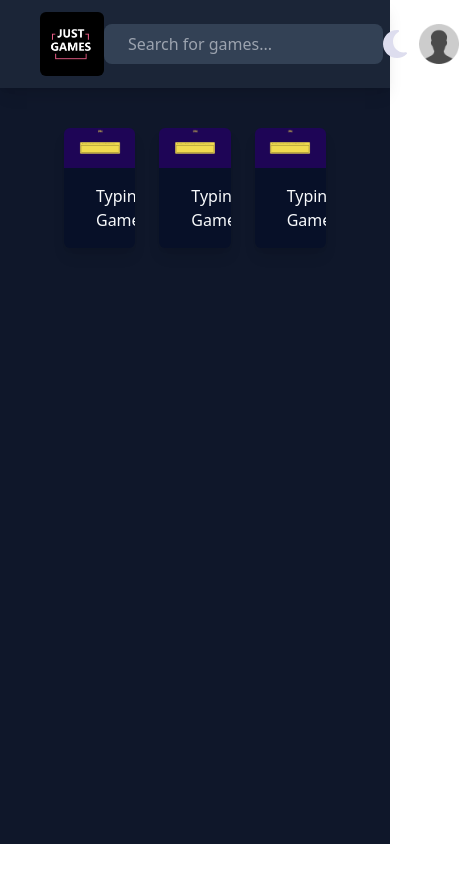
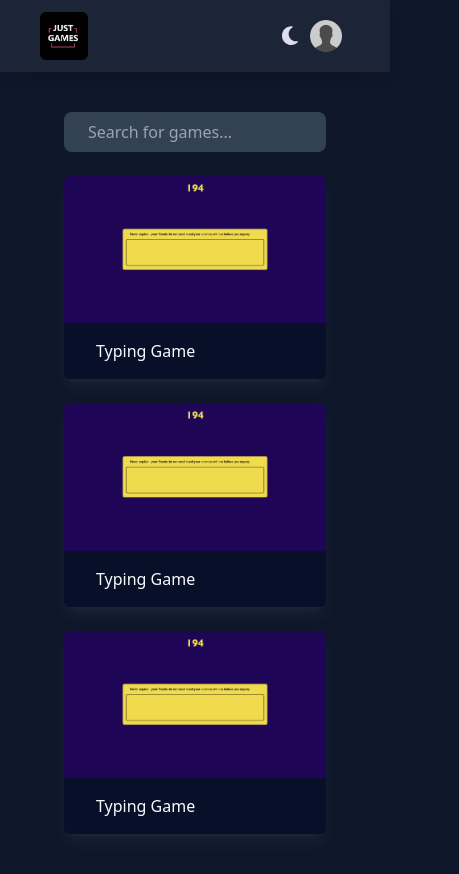
Before and after one commit to iMuhammad3/games-arcade, a React (Vite) app: page / in a window 390 px wide. Shown: the whole page, 459 px wide, since content can reach past the window. Before the commit the page ends 844 px from the top, so only its background shows below. Built offline with nearby package versions, Linux system fonts and the light colour scheme.

Commit message:
make responsive

```diff
--- a/index.html
+++ b/index.html
@@ -6,7 +6,7 @@
     <link rel="shortcut icon" href="" type="image/x-icon">
     <title>Games Arcade</title>
   </head>
-  <body>
+  <body class="bg-slate-900">
     <div id="app"></div>
     <script type="module" src="/src/index.jsx"></script>
   </body>
--- a/src/components/Game.jsx
+++ b/src/components/Game.jsx
@@ -1,7 +1,7 @@
 function Game(){
     return (
-        <div className="rounded-md overflow-hidden shadow-lg">
-            <img className="w-96 aspect-video object-cover" src="./src/assets/game-previews/typing-game.png" alt="" />
+        <div className="rounded-md overflow-hidden shadow-lg dark:shadow-gray-600/20 cursor-pointer hover:-translate-y-1 transition">
+            <img className="w-[350px] aspect-video object-cover" src="./src/assets/game-previews/typing-game.png" alt="" />
             <p className="px-8 py-4 md:text-lg dark:bg-slate-950">Typing Game</p>
         </div>
     )
--- a/src/components/Header.jsx
+++ b/src/components/Header.jsx
@@ -1,9 +1,10 @@
 import { useState } from "react";
+import SearchInput from "./Input";
 
 const moon_regular = (
     <svg xmlns="http://www.w3.org/2000/svg"
         fill="#112238"
-        width="1.5rem"
+        width="1rem"
         viewBox="0 0 384 512">
         <path d="M144.7 98.7c-21 34.1-33.1 74.3-33.1 117.3c0 98 62.8 181.4 150.4 211.7c-12.4 2.8-25.3 4.3-38.6 4.3C126.6 432 48 353.3 48 256c0-68.9 39.4-128.4 96.8-157.3zm62.1-66C91.1 41.2 0 137.9 0 256C0 379.7 100 480 223.5 480c47.8 0 92-15 128.4-40.6c1.9-1.3 3.7-2.7 5.5-4c4.8-3.6 9.4-7.4 13.9-11.4c2.7-2.4 5.3-4.8 7.9-7.3c5-4.9 6.3-12.5 3.1-18.7s-10.1-9.7-17-8.5c-3.7 .6-7.4 1.2-11.1 1.6c-5 .5-10.1 .9-15.3 1c-1.2 0-2.5 0-3.7 0c-.1 0-.2 0-.3 0c-96.8-.2-175.2-78.9-175.2-176c0-54.8 24.9-103.7 64.1-136c1-.9 2.1-1.7 3.2-2.6c4-3.2 8.2-6.2 12.5-9c3.1-2 6.3-4 9.6-5.8c6.1-3.5 9.2-10.5 7.7-17.3s-7.3-11.9-14.3-12.5c-3.6-.3-7.1-.5-10.7-.6c-2.7-.1-5.5-.1-8.2-.1c-3.3 0-6.5 .1-9.8 .2c-2.3 .1-4.6 .2-6.9 .4z" />
     </svg>
@@ -11,7 +12,7 @@ const moon_regular = (
 const moon_solid = (
     <svg xmlns="http://www.w3.org/2000/svg"
         fill="#dde"
-        width="1.5rem"
+        width="1rem"
         viewBox="0 0 384 512">
         <path d="M223.5 32C100 32 0 132.3 0 256S100 480 223.5 480c60.6 0 115.5-24.2 155.8-63.4c5-4.9 6.3-12.5 3.1-18.7s-10.1-9.7-17-8.5c-9.8 1.7-19.8 2.6-30.1 2.6c-96.9 0-175.5-78.8-175.5-176c0-65.8 36-123.1 89.3-153.3c6.1-3.5 9.2-10.5 7.7-17.3s-7.3-11.9-14.3-12.5c-6.3-.5-12.6-.8-19-.8z" />
     </svg>
@@ -27,25 +28,21 @@ function Header() {
     }
 
     return (
-        <header className="flex items-center justify-between bg-slate-100 dark:bg-slate-850 py-3 px-10 md:px-16 w-full shadow-lg">
+        <header className="sticky top-0 flex items-center justify-between bg-slate-100 dark:bg-slate-850 py-3 px-10 md:px-16 w-full shadow-lg">
             <img
-                className="w-16 rounded-md aspect-square cursor-pointer"
+                className="w-12 rounded-md aspect-square cursor-pointer"
                 src="./src/assets/just-games.jpeg"
                 alt=""
             />
-            <input
-                className="bg-slate-50 border dark:border-none dark:bg-slate-700 dark:text-slate-50 md:w-96 px-6 py-2 rounded-lg outline-none"
-                type="text"
-                placeholder="Search for games..."
-            />
-            <button onClick={() => setIsDarkMode(prev => !prev)} className="flex items-center gap-3 cursor-pointer">
-                <div>
+            <SearchInput forHeader={true} />
+            <div className="flex items-center gap-3 cursor-pointer">
+                <button onClick={() => setIsDarkMode(prev => !prev)}>
                     {isDarkMode ? moon_solid : moon_regular}
+                </button>
+                <div className="w-10 rounded-full cursor-pointer">
+                    <img className="w-8" src="./src/assets/blank-profile.png" alt="" />
                 </div>
-                <div className="w-10 rounded-full cursor-pointer">
-                    <img src="./src/assets/blank-profile.png" alt="" />
-                </div>
-            </button>
+            </div>
         </header>
     );
 }
--- /dev/null
+++ b/src/components/Input.jsx
@@ -0,0 +1,12 @@
+const SearchInput = ({forHeader}) => {
+    const classes = forHeader ? `hidden md:block` : `md:hidden`
+    return (
+        <input
+            className={`${classes} bg-slate-50 border dark:border-none dark:bg-slate-700 dark:text-slate-50 w-full md:w-96 px-6 py-2 rounded-lg outline-none`}
+            type="text"
+            placeholder="Search for games..."
+        />
+    )
+}
+
+export default SearchInput
--- a/src/components/Main.jsx
+++ b/src/components/Main.jsx
@@ -1,13 +1,17 @@
 import Game from "./Game";
+import SearchInput from "./Input";
 
 function Main() {
-    return <main className="py-10 px-16">
-        <ul className="flex gap-6">
-        <Game />
-        <Game />
-        <Game />
-        </ul>
-    </main>;
+    return (
+        <main className="py-10 px-16 flex flex-col gap-6">
+            <SearchInput forHeader={false} />
+            <ul className="flex justify-center flex-wrap gap-6">
+                <Game />
+                <Game />
+                <Game />
+            </ul>
+        </main>
+    );
 }
 
 export default Main;
```
